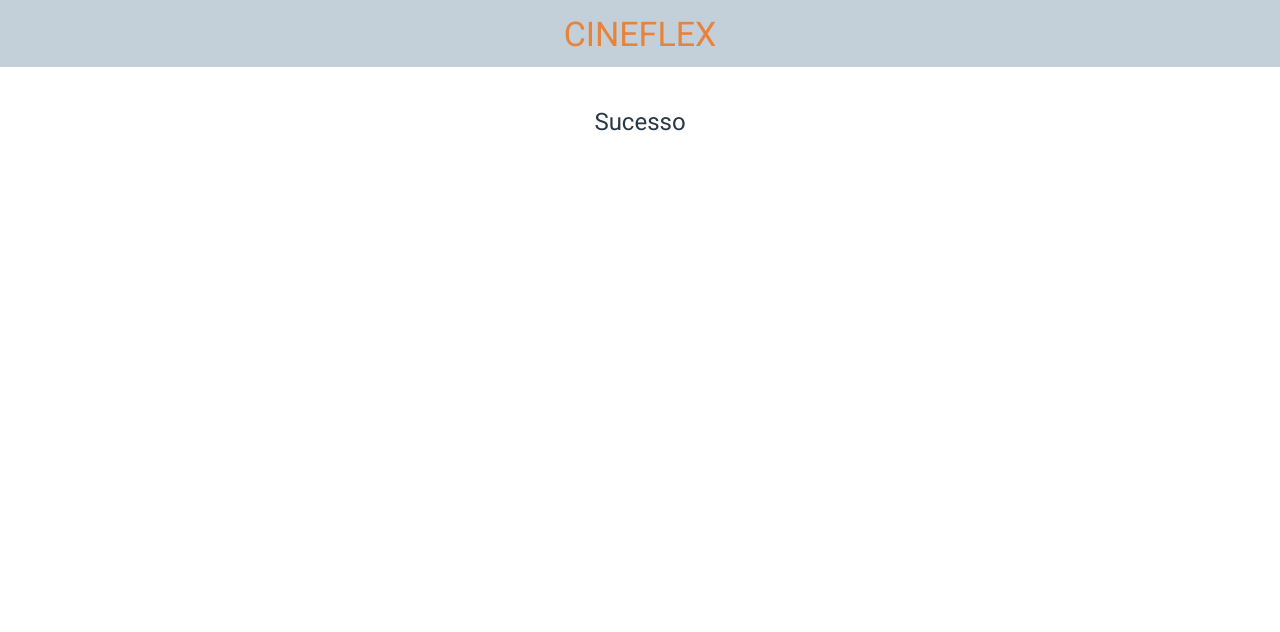
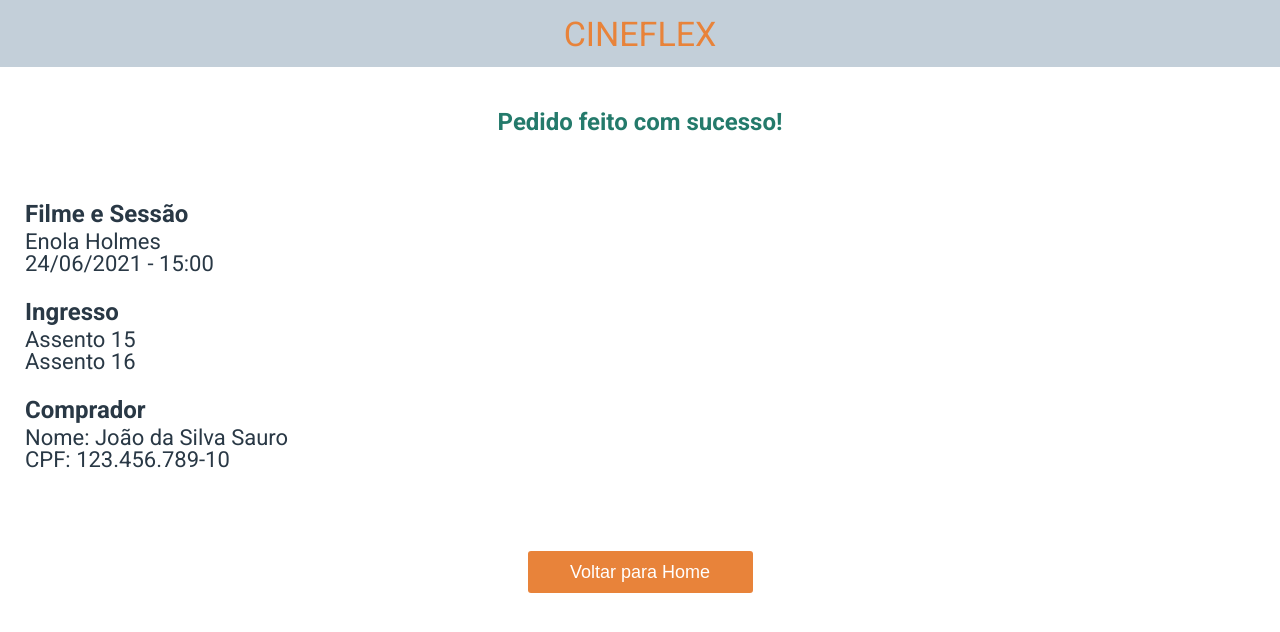
Before and after one commit to okitauehara/Projeto_9_Cineflex, a React (Create React App) app: page /sucesso in a window 1280 px wide. Shown: the top 632 px of the page. Built offline with nearby package versions, Linux system fonts and the light colour scheme.

Commit message:
Layout base da rota sucesso concluído

```diff
--- a/src/components/Assentos/Assentos.css
+++ b/src/components/Assentos/Assentos.css
@@ -45,7 +45,7 @@
     color: #4e5a65;
 }
 .infos-comprador {
-    margin: 25px 25px;
+    margin: 25px 25px 0px 25px;
 }
 .dados-comprador {
     font-size: 18px;
@@ -73,6 +73,7 @@ input::placeholder {
     display: flex;
     justify-content: center;
     align-items: center;
+    margin-top: 25px;
 }
 button {
     width: 225px;
--- a/src/components/Assentos/Assentos.js
+++ b/src/components/Assentos/Assentos.js
@@ -8,7 +8,7 @@ export default function Assentos() {
 
     const { idSessao } = useParams();
     const [sessao, setSessao] = useState([]);
-
+    const [selecao, setSelecao] = useState('assento');
 
     useEffect(() => {
         const promise = axios.get(`https://mock-api.bootcamp.respondeai.com.br/api/v3/cineflex/showtimes/${idSessao}/seats`);
@@ -22,7 +22,7 @@ export default function Assentos() {
             <h1>Selecione o(s) assento(s)</h1>
             <ul className="assentos">
             {sessao.map((assento) => (
-                <li key={assento.id} className={assento.isAvailable ? 'assento' : 'assento indisponivel'}>{(assento.name).padStart(2, '0')}</li>
+                <li key={assento.id} className={assento.isAvailable ? selecao : 'assento indisponivel'}>{(assento.name).padStart(2, '0')}</li>
             ))}
             </ul>
             <ul className="bloco-legenda">
--- a/src/components/Sucesso/Sucesso.css
+++ b/src/components/Sucesso/Sucesso.css
@@ -0,0 +1,21 @@
+.sucesso {
+    font-weight: 700;
+    color: #247a6b;
+}
+.confirmacao {
+    height: auto;
+    display: flex;
+    justify-content: flex-start;
+    font-weight: 700;
+    color: #293845;
+    margin: 25px 25px 5px 25px;
+}
+.dados-confirmacao {
+    font-weight: 400;
+    font-size: 22px;
+    color: #293845;
+    margin-left: 25px;
+}
+.centralizar-botao.home {
+    margin-top: 80px;
+}
--- a/src/components/Sucesso/Sucesso.js
+++ b/src/components/Sucesso/Sucesso.js
@@ -2,6 +2,24 @@ import "./Sucesso.css";
 
 export default function Sucesso() {
     return (
-        <h1>Sucesso</h1>
+        <>
+            <h1 className="sucesso">Pedido feito com sucesso!</h1>
+
+            <h1 className="confirmacao">Filme e Sessão</h1>
+            <h2 className="dados-confirmacao">Enola Holmes</h2>
+            <h2 className="dados-confirmacao">24/06/2021 - 15:00</h2>
+
+            <h1 className="confirmacao">Ingresso</h1>
+            <h2 className="dados-confirmacao">Assento 15</h2>
+            <h2 className="dados-confirmacao">Assento 16</h2>
+
+            <h1 className="confirmacao">Comprador</h1>
+            <h2 className="dados-confirmacao">Nome: João da Silva Sauro</h2>
+            <h2 className="dados-confirmacao">CPF: 123.456.789-10</h2>
+
+            <div className="centralizar-botao home">
+                <button>Voltar para Home</button>
+            </div>
+        </>
     );
 }
```
